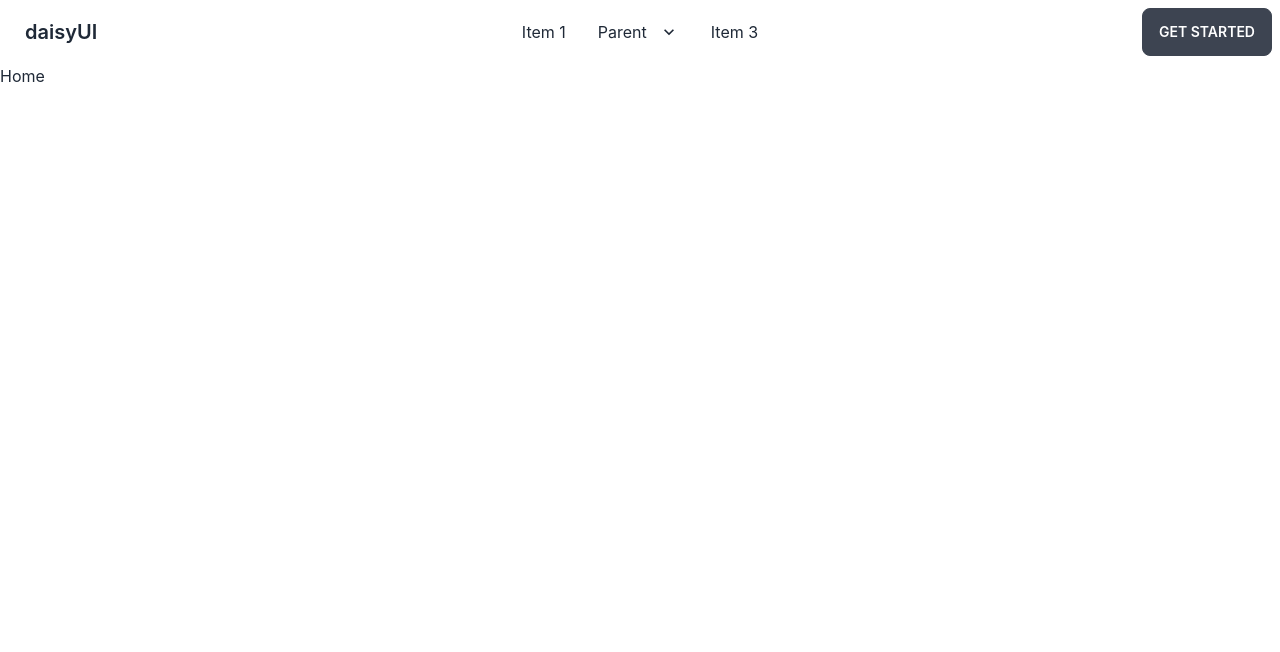
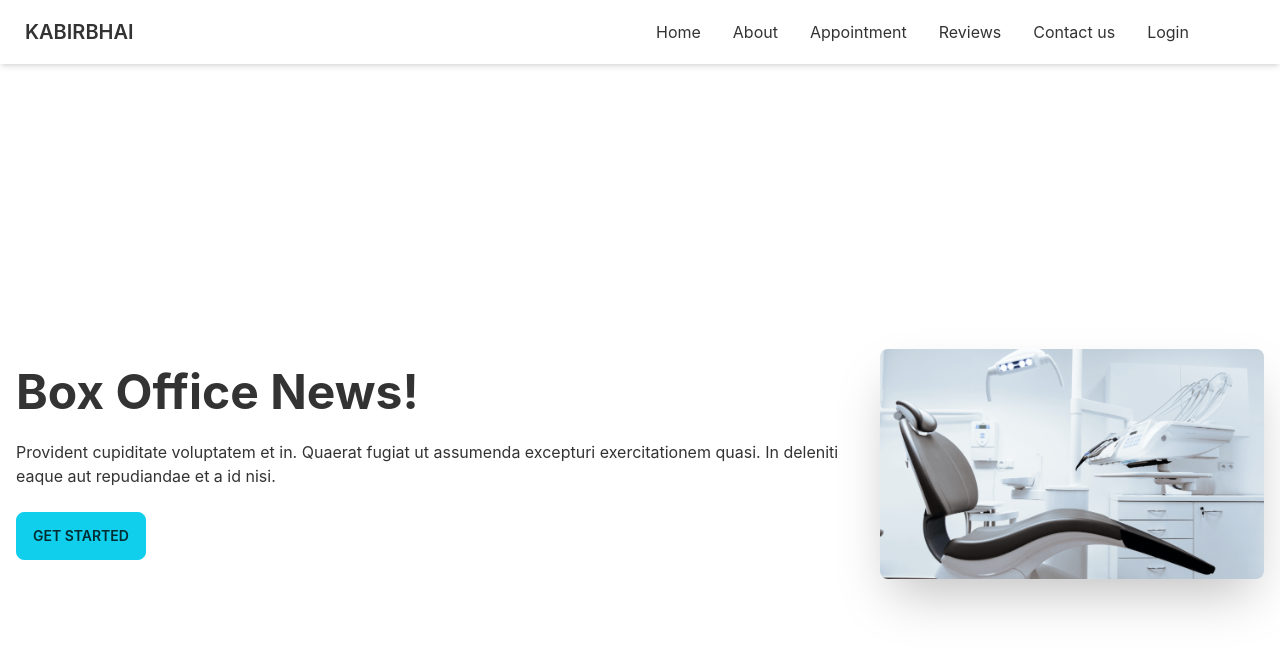
Before and after one commit to kabirbhai/doctors-kobir, a React (Create React App) app: page / in a window 1280 px wide. Shown: the top 652 px of the page. Built offline with nearby package versions, Linux system fonts and the light colour scheme.

Commit message:
Banner added

```diff
--- a/public/index.html
+++ b/public/index.html
@@ -24,7 +24,7 @@
       work correctly both with client-side routing and a non-root public URL.
       Learn how to configure a non-root public URL by running `npm run build`.
     -->
-    <title>React App</title>
+    <title>Doctors-kobir</title>
   </head>
   <body>
     <noscript>You need to enable JavaScript to run this app.</noscript>
--- a/src/App.js
+++ b/src/App.js
@@ -11,6 +11,7 @@
       <Navbar />
       <Routes>
         <Route path="/" element={<Home />} />
+        <Route path="/home" element={<Home />} />
         <Route path="/about" element={<About />} />
       </Routes>
     </div>
--- /dev/null
+++ b/src/pages/Login/Login.js
@@ -0,0 +1,7 @@
+import React from "react";
+
+const Login = () => {
+  return <section>This is login</section>;
+};
+
+export default Login;
--- /dev/null
+++ b/src/pages/home/Banner.js
@@ -0,0 +1,23 @@
+import React from "react";
+import chair from "../../assets/images/chair.png";
+
+const Banner = () => {
+  return (
+    <div class="hero min-h-screen">
+      <div class="hero-content flex-col lg:flex-row-reverse">
+        <img src={chair} class="max-w-sm rounded-lg shadow-2xl" alt="banner" />
+        <div>
+          <h1 class="text-5xl font-bold">Box Office News!</h1>
+          <p class="py-6">
+            Provident cupiditate voluptatem et in. Quaerat fugiat ut assumenda
+            excepturi exercitationem quasi. In deleniti eaque aut repudiandae et
+            a id nisi.
+          </p>
+          <button class="btn btn-primary">Get Started</button>
+        </div>
+      </div>
+    </div>
+  );
+};
+
+export default Banner;
--- a/src/pages/home/Home.js
+++ b/src/pages/home/Home.js
@@ -1,9 +1,10 @@
 import React from "react";
+import Banner from "./Banner";
 
 const Home = () => {
   return (
     <div>
-      <h1>Home</h1>
+      <Banner />
     </div>
   );
 };
--- a/src/pages/shared/Navbar.js
+++ b/src/pages/shared/Navbar.js
@@ -1,8 +1,32 @@
 import React from "react";
+import { Link } from "react-router-dom";
 
-const Navbar = () => (
+const Navbar = () => {
+  const menuItems = (
+    <>
+      <li>
+        <Link to="/home"> Home</Link>
+      </li>
+      <li>
+        <Link to="/home"> About</Link>
+      </li>
+      <li>
+        <Link to="/home"> Appointment</Link>
+      </li>
+      <li>
+        <Link to="/home"> Reviews</Link>
+      </li>
+      <li>
+        <Link to="/home"> Contact us</Link>
+      </li>
+      <li>
+        <Link to="/home"> Login</Link>
+      </li>
+    </>
+  );
+  return (
     <header>
-    <div class="navbar bg-base-100">
+      <nav class="navbar bg-base-100 shadow-md">
         <div class="navbar-start">
           <div class="dropdown">
             <label tabindex="0" class="btn btn-ghost lg:hidden">
@@ -25,75 +49,19 @@
               tabindex="0"
               class="menu menu-compact dropdown-content mt-3 p-2 shadow bg-base-100 rounded-box w-52"
             >
-            <li>
-              <a>Item 1</a>
-            </li>
-            <li tabindex="0">
-              <a class="justify-between">
-                Parent
-                <svg
-                  class="fill-current"
-                  xmlns="http://www.w3.org/2000/svg"
-                  width="24"
-                  height="24"
-                  viewBox="0 0 24 24"
-                >
-                  <path d="M8.59,16.58L13.17,12L8.59,7.41L10,6L16,12L10,18L8.59,16.58Z" />
-                </svg>
-              </a>
-              <ul class="p-2">
-                <li>
-                  <a>Submenu 1</a>
-                </li>
-                <li>
-                  <a>Submenu 2</a>
-                </li>
-              </ul>
-            </li>
-            <li>
-              <a>Item 3</a>
-            </li>
+              {menuItems}
             </ul>
           </div>
-        <a class="btn btn-ghost normal-case text-xl">daisyUI</a>
+          <Link to="/" class="btn btn-ghost  text-xl uppercase">
+            KabirBhai
+          </Link>
         </div>
         <div class="navbar-center hidden lg:flex">
-        <ul class="menu menu-horizontal p-0">
-          <li>
-            <a>Item 1</a>
-          </li>
-          <li tabindex="0">
-            <a>
-              Parent
-              <svg
-                class="fill-current"
-                xmlns="http://www.w3.org/2000/svg"
-                width="20"
-                height="20"
-                viewBox="0 0 24 24"
-              >
-                <path d="M7.41,8.58L12,13.17L16.59,8.58L18,10L12,16L6,10L7.41,8.58Z" />
-              </svg>
-            </a>
-            <ul class="p-2">
-              <li>
-                <a>Submenu 1</a>
-              </li>
-              <li>
-                <a>Submenu 2</a>
-              </li>
-            </ul>
-          </li>
-          <li>
-            <a>Item 3</a>
-          </li>
-        </ul>
+          <ul class="menu menu-horizontal p-0">{menuItems}</ul>
         </div>
-      <div class="navbar-end">
-        <a class="btn">Get started</a>
-      </div>
-    </div>
+      </nav>
     </header>
   );
+};
 
 export default Navbar;
--- a/tailwind.config.js
+++ b/tailwind.config.js
@@ -6,14 +6,19 @@
   },
   plugins: [require("daisyui")],
 
+  daisyui: {
     themes: [
       {
-      DoctorsKobirTheme: {
+        mytheme: {
           primary: "#0FCFEC",
           secondary: "#19D3AE",
           accent: "#3A4256",
-        warning: "red",
+          neutral: "#3d4451",
+          "base-100": "#ffffff",
         },
       },
+      "dark",
+      "cupcake",
     ],
+  },
 };
```
Lines whose indentation alone changed are shown as unchanged.
